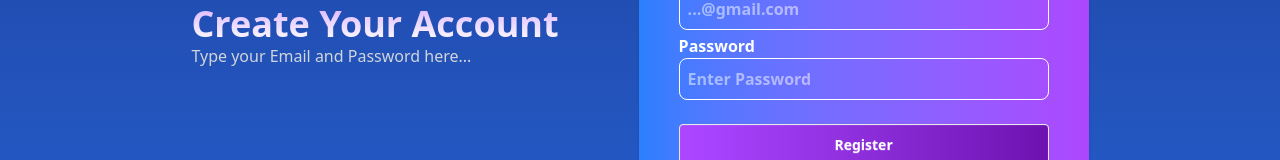
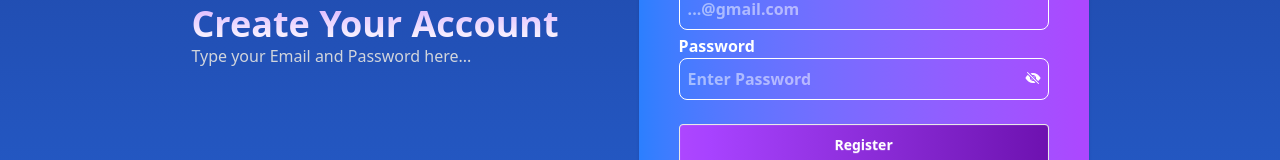
Before and after one commit to Shourav52/WarmPaws, a React (Vite) app: page /signup in a window 1280 px wide. Shown: the part 431-591 px from the top of the page. Built offline with nearby package versions, Linux system fonts and the light colour scheme; no server answers.

Commit message:
implement a password toggle eye button

```diff
--- a/src/pages/Login.jsx
+++ b/src/pages/Login.jsx
@@ -10,6 +10,8 @@ import auth from '../firebase/firebase.config';
 import { AuthContext } from '../Provider/AuthProvider';
 
 const Login = () => {
+
+   const [show, setshow] = useState(false);
 
      const {setUser,handleGoogleSignin} = useContext(AuthContext)
      const location =useLocation();
@@ -72,16 +74,15 @@ const Login = () => {
                <label htmlFor="">Email</label>
               <input
               name='email'
-              // value={email}
               onChange={(e)=> setEmail(e.target.value)}
                className='border-white border rounded-[8px] p-2 w-full'  type="email" placeholder='Enter Your Email' />
              </div>
              <div className='relative'>
                 <label htmlFor="">Password</label>
-                <input name='password' className='border-white border  rounded-[8px] p-2 w-full'  type= "password" placeholder='Enter Password' />
-                <span
+                <input name='password' className='border-white border  rounded-[8px] p-2 w-full'  type={show ? "text": "password"} placeholder='Enter Password' />
+                <span onClick={()=> setshow(!show)}
                 className='absolute right-[8px] top-[36px] cursor-pointer z-50'>
-
+                  {show? <FaEye /> : <IoEyeOff /> }
                 </span>
               </div>
                <div className='text-center cursor-pointer'>
--- a/src/pages/Signup.jsx
+++ b/src/pages/Signup.jsx
@@ -1,4 +1,4 @@
-import React, { useContext } from 'react'
+import React, { useContext, useState } from 'react'
 import { FaEye } from "react-icons/fa";
 import {IoEyeOff} from "react-icons/io5";
 import MyContainer from '../compunents/MyContainer'
@@ -14,6 +14,7 @@ import { useNavigate } from "react-router";
 
 
 const Signup = () => {
+  const [show, setshow] = useState(false);
 
   const {signupWithEmailAndPassword, setUser, user,handleGoogleSignin}= useContext(AuthContext);
   const navigate = useNavigate();
@@ -90,11 +91,11 @@ const Signup = () => {
              </div>
              <div className='relative'>
                <label htmlFor="">Password</label>
-               <input name='password' type='password' className='border-white border  rounded-[8px] p-2 w-full'
+               <input name='password' type={show ? "text": "password"} className='border-white border  rounded-[8px] p-2 w-full'
                 placeholder='Enter Password' />
-               <span
+               <span onClick={()=> setshow(!show)}
                 className='absolute right-[8px] top-[36px] cursor-pointer z-50'>
-                {/* {show ? <FaEye /> : <IoEyeOff />} */}
+                {show? <FaEye /> : <IoEyeOff /> }
                 </span>
              </div>
                <button className='text-white  btn bg-gradient-to-r  from-purple-500 to-purple-800  mt-5 '>
```
